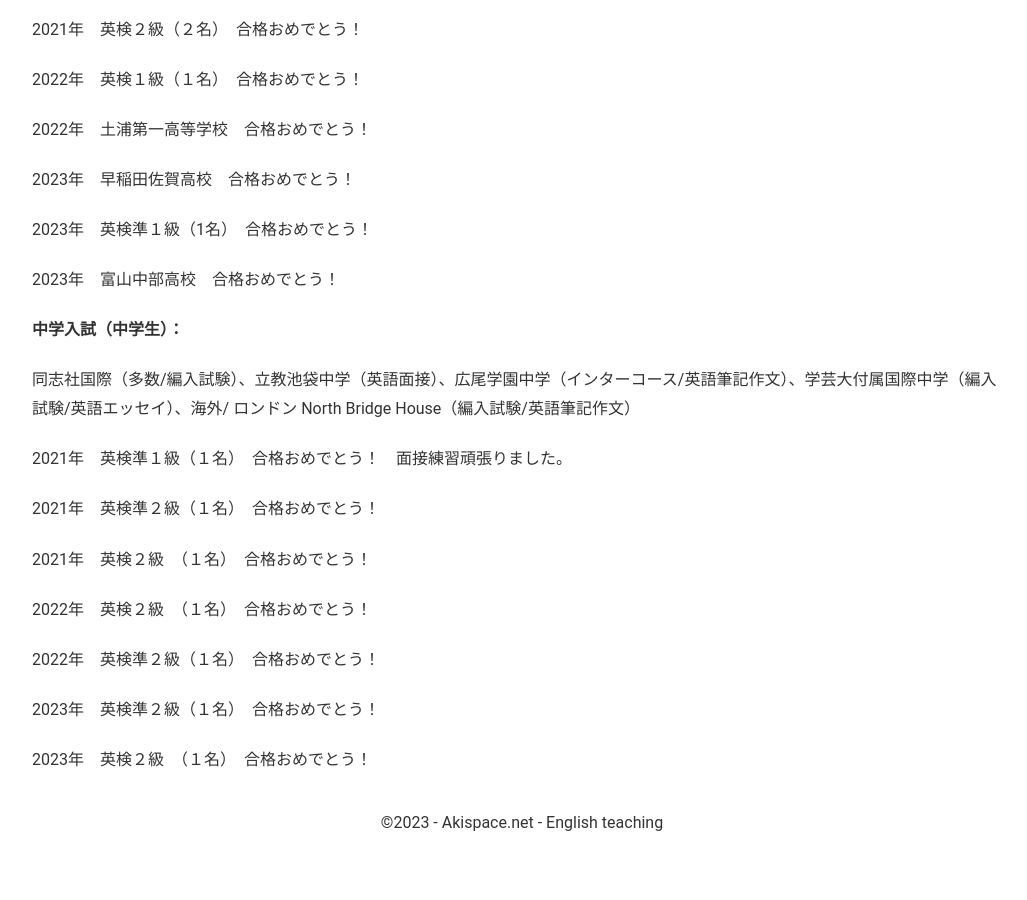
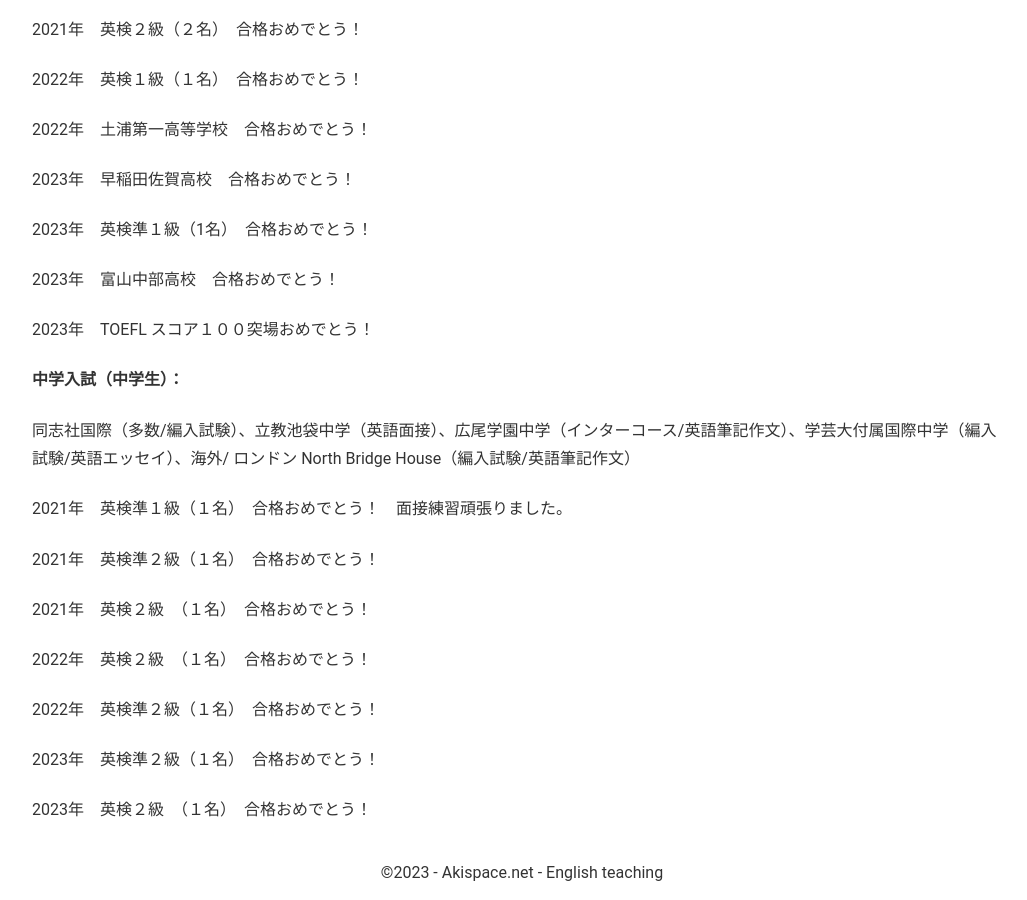
Before and after one commit to phocean/akispace, a Jekyll site: the page built from exam_results.md, in a window 1280 px wide and 900 px high, scrolled down 2252 px. Shown: the whole window, without its empty margins (118-1145 px from the left). Built offline with Jekyll 4.4.1, drawn with Linux system fonts in a browser that asks for light colours; before the commit the page ends 3102 px from its top, so only the background shows below that.

Commit message:
Update exam_results.md

```diff
--- a/exam_results.md
+++ b/exam_results.md
@@ -74,6 +74,8 @@ description: フランス、パリ/ブローニュで探す英語家庭教師。
 
 2023年　富山中部高校　合格おめでとう！
 
+2023年　TOEFL スコア１００突場おめでとう！
+
 <strong>中学入試（中学生）：</strong>
 
 同志社国際（多数/編入試験）、立教池袋中学（英語面接）、広尾学園中学（インターコース/英語筆記作文）、学芸大付属国際中学（編入試験/英語エッセイ）、海外/ ロンドン North Bridge House（編入試験/英語筆記作文）
```
